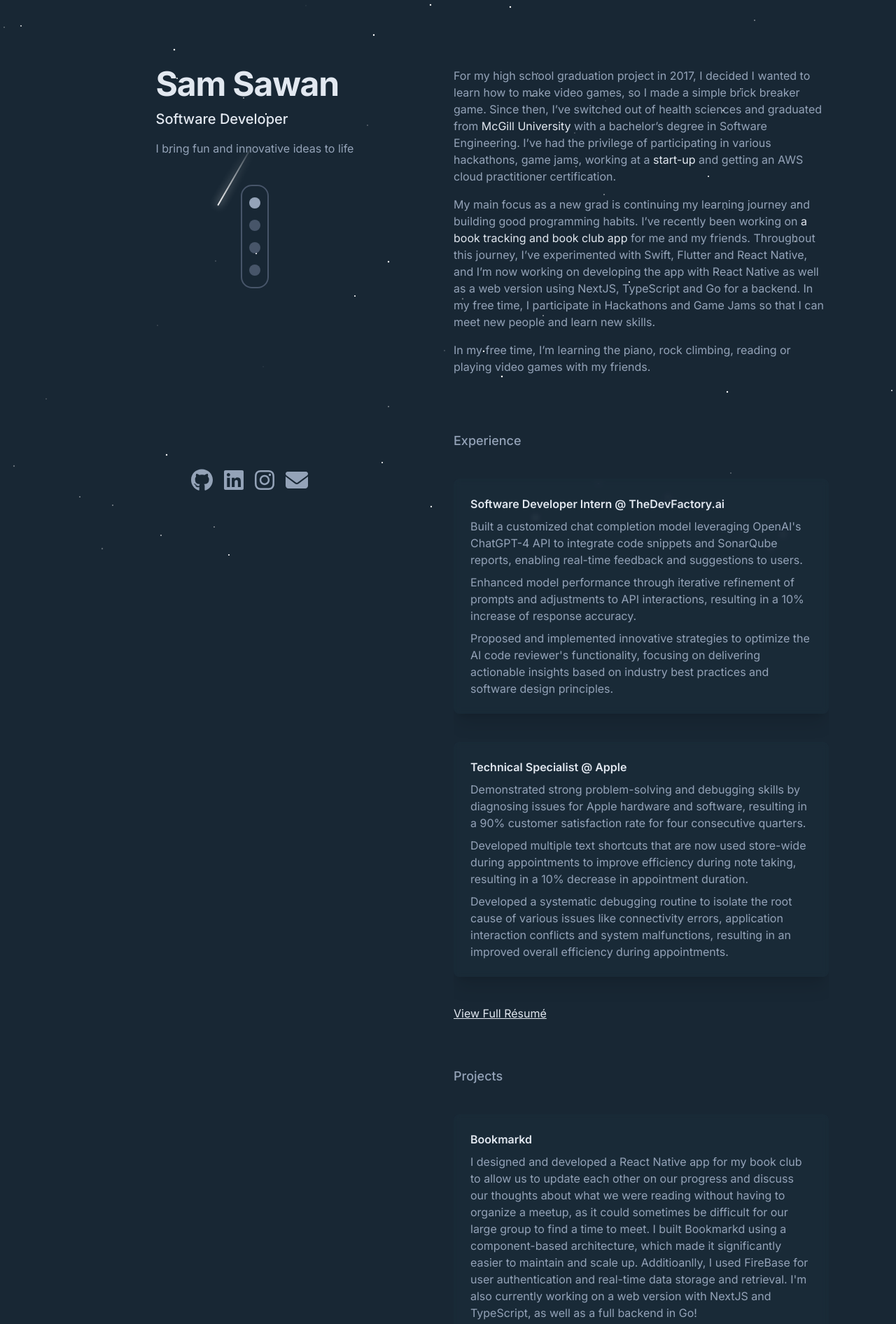
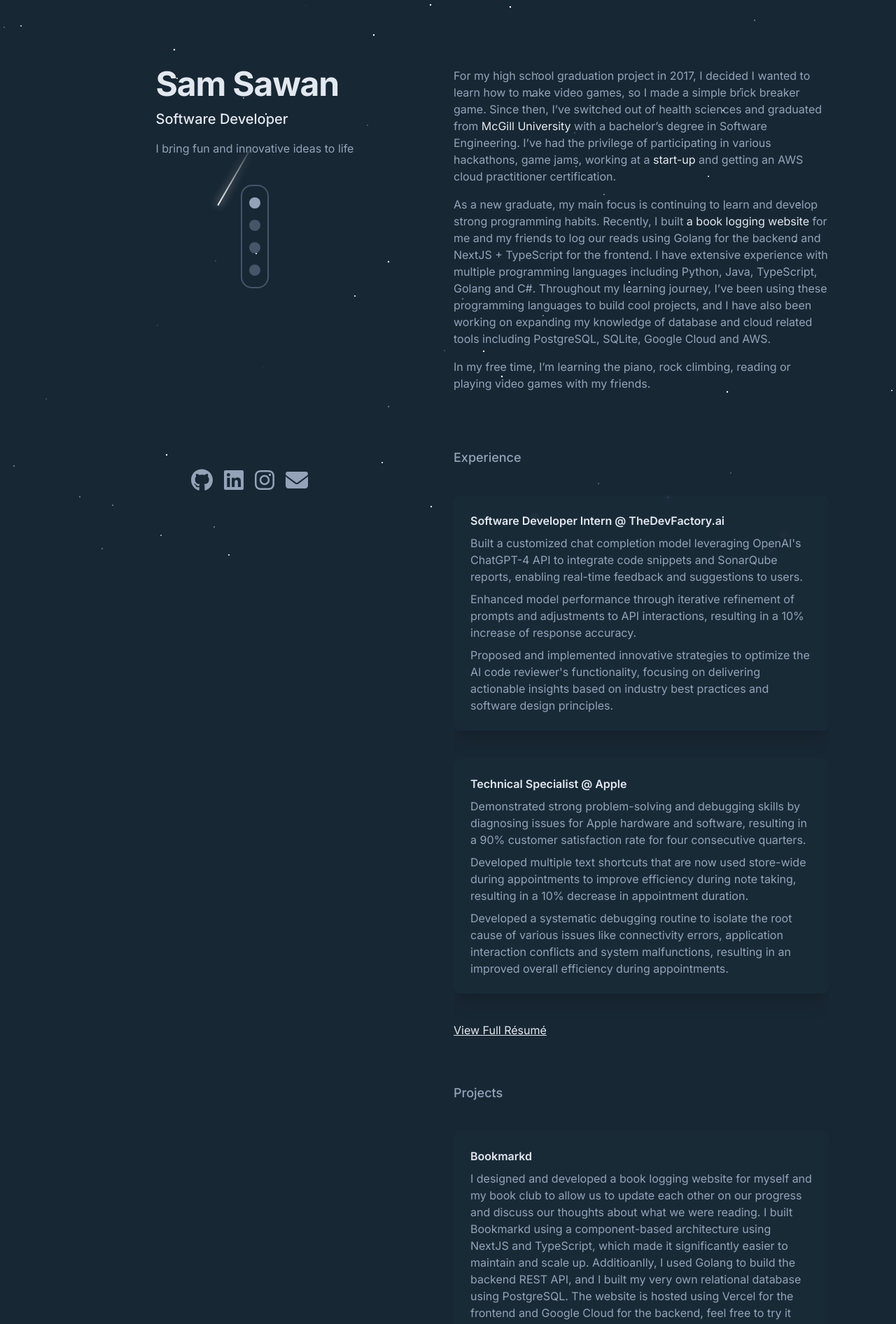
Before and after one commit to SamerSawan/Portfolio_v3, a Next.js app: page / in a window 1280 px wide. Shown: the top 1892 px of the page at 70% size. Built offline with nearby package versions, Linux system fonts and the light colour scheme.

Commit message:
updated some descriptions

```diff
--- a/app/page.js
+++ b/app/page.js
@@ -49,11 +49,10 @@ export default function Home() {
               I&rsquo;ve had the privilege of participating in various hackathons, game jams, working at a <a href={"https://www.thedevfactory.ai/"} target="_blank" rel="noreferrer" className="text-slate-200 cursor-pointer">start-up</a> and getting an AWS cloud practitioner certification.
             </p>
             <p className="mb-4">
-              My main focus as a new grad is continuing my learning journey and building good programming habits.
-              I&rsquo;ve recently been working on <a href="https://github.com/SamerSawan/Papyrus_v2" target="_blank" rel="noreferrer" className="text-slate-200 cursor-pointer">a book tracking and book club app</a> for me and my friends. Throughout this journey,
-              I&rsquo;ve experimented with Swift, Flutter and React Native, and I&rsquo;m now working on developing the app with React Native
-              as well as a web version using NextJS, TypeScript and Go for a backend. In my free time,
-              I participate in Hackathons and Game Jams so that I can meet new people and learn new skills.
+              As a new graduate, my main focus is continuing to learn and develop strong programming habits.
+              Recently, I built <a href="https://github.com/SamerSawan/bookmarkd" target="_blank" rel="noreferrer" className="text-slate-200 cursor-pointer">a book logging website</a> for me and my friends to log our reads using Golang for the backend and NextJS + TypeScript for the frontend.
+              I have extensive experience with multiple programming languages including Python, Java, TypeScript, Golang and C#.
+              Throughout my learning journey, I&rsquo;ve been using these programming languages to build cool projects, and I have also been working on expanding my knowledge of database and cloud related tools including PostgreSQL, SQLite, Google Cloud and AWS.
             </p>
             <p className="mb-4">
               In my free time, I&rsquo;m learning the piano, rock climbing, reading or playing video games with my friends.
@@ -84,9 +83,9 @@ export default function Home() {
             <ol className="group/list">
             <li>
               <ProjectCard title={"Bookmarkd"}
-              point1={"I designed and developed a React Native app for my book club to allow us to update each other on our progress and discuss our thoughts about what we were reading without having to organize a meetup, as it could sometimes be difficult for our large group to find a time to meet. I built Bookmarkd using a component-based architecture, which made it significantly easier to maintain and scale up. Additioanlly, I used FireBase for user authentication and real-time data storage and retrieval. I'm also currently working on a web version with NextJS and TypeScript, as well as a full backend in Go!"}
-              techPoints={["React Native", "FireBase", "Figma", "Google Books", "TypeScript"]}
-              href={"https://github.com/SamerSawan/Papyrus_v2"}
+              point1={"I designed and developed a book logging website for myself and my book club to allow us to update each other on our progress and discuss our thoughts about what we were reading. I built Bookmarkd using a component-based architecture using NextJS and TypeScript, which made it significantly easier to maintain and scale up. Additioanlly, I used Golang to build the backend REST API, and I built my very own relational database using PostgreSQL. The website is hosted using Vercel for the frontend and Google Cloud for the backend, feel free to try it out!"}
+              techPoints={["Go", "TypeScript", "PostgreSQL", "React", "NextJS", "Firebase", "Docker", "Figma"]}
+              href={"https://github.com/SamerSawan/bookmarkd"}
               />
             </li>
             <li>
```
